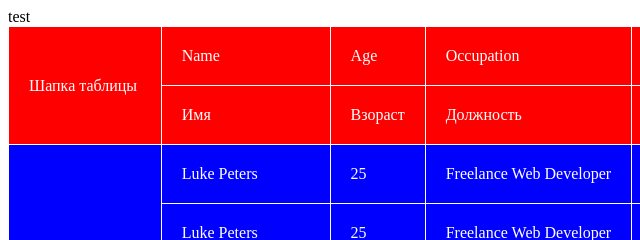
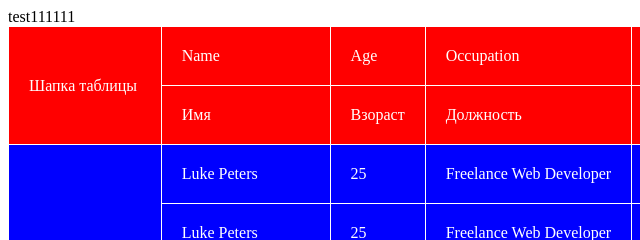
Before and after one commit to Qwazik/dtest, a plain HTML site: page index.html in a window 1280 px wide. Shown: the top 240 px of the page, 0-640 px from the left. Drawn offline with Linux system fonts and the light colour scheme.

Commit message:
добавил div

```diff
--- a/index.html
+++ b/index.html
@@ -8,7 +8,7 @@
     <title>Document</title>
 </head>
 <body>
-    <div>test</div>
+    <div>test111111</div>
     <table class="rez" border="1">
         <thead class="kr">
             <tr>
```
